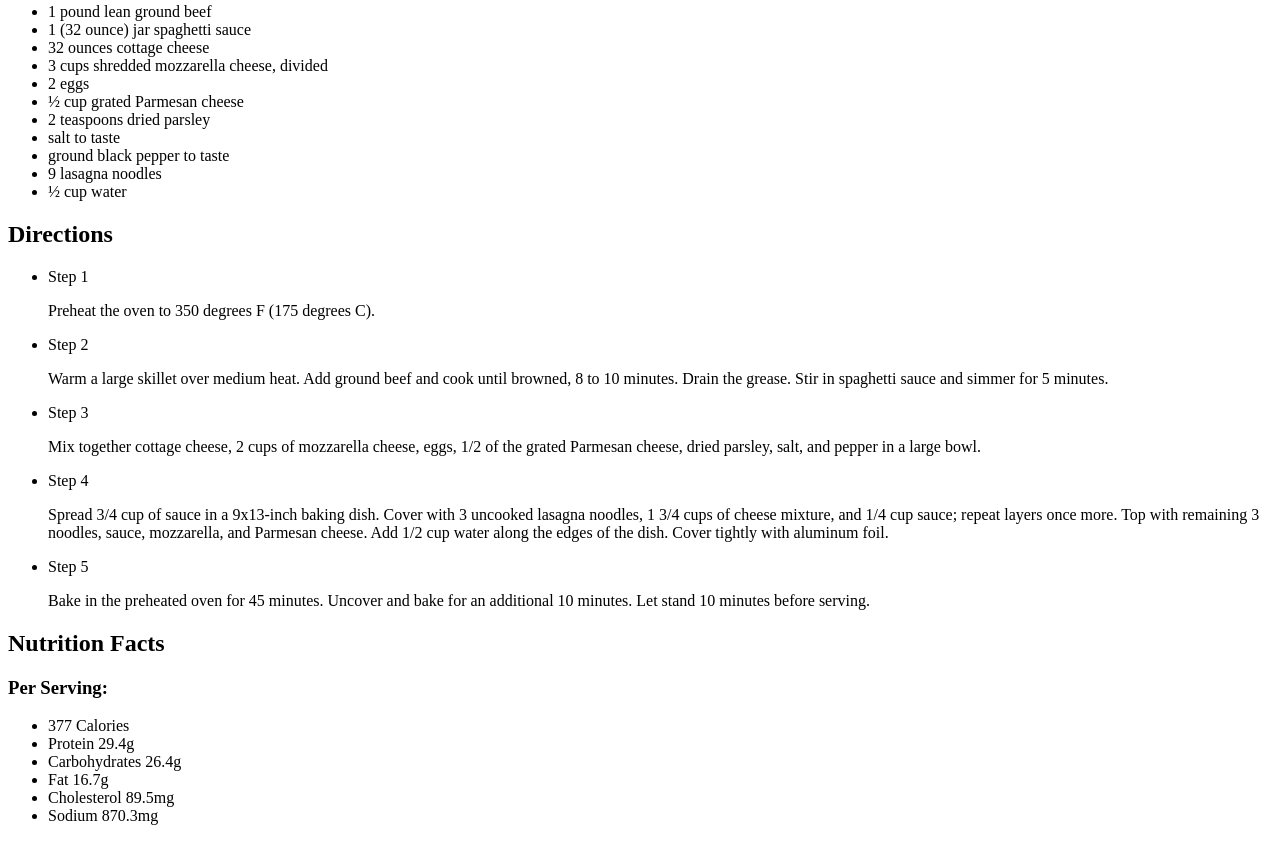
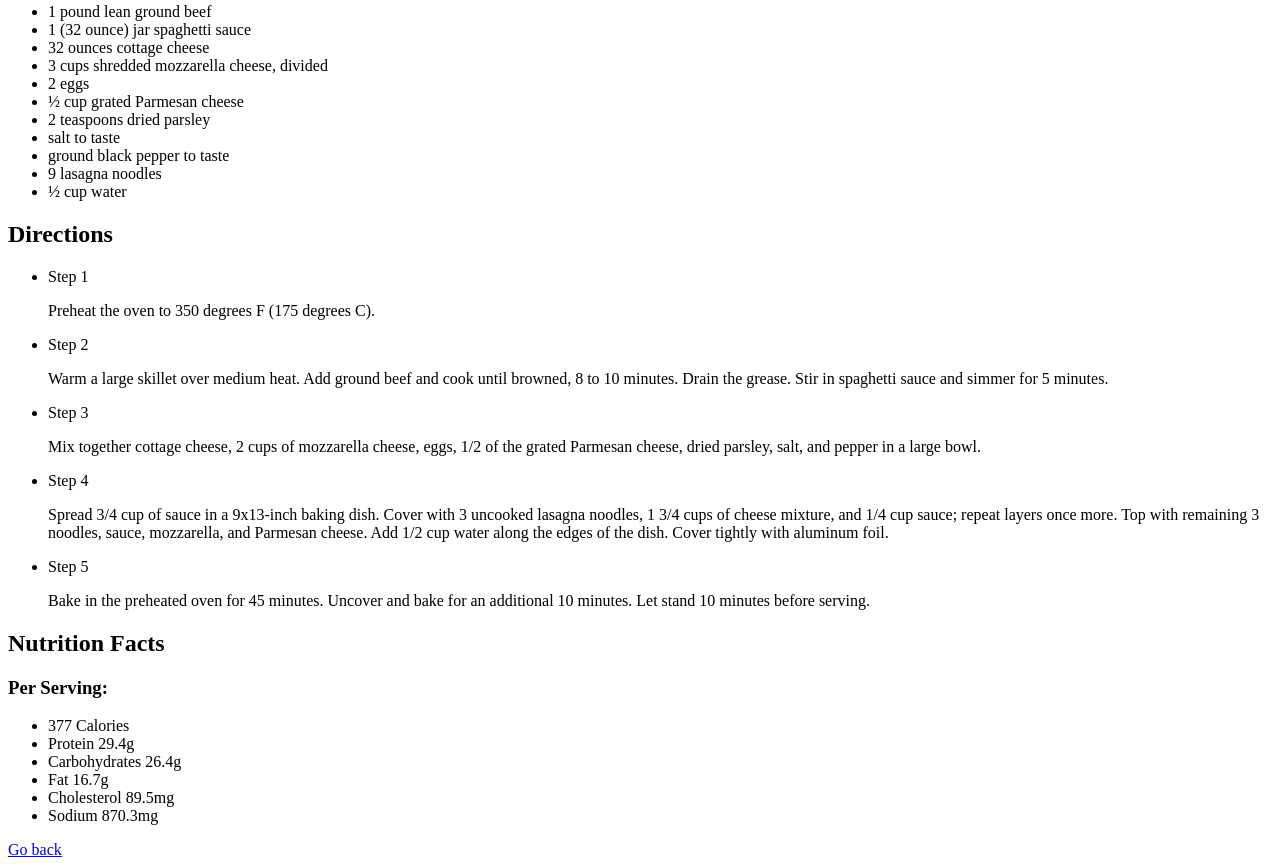
Before and after one commit to Zatania/odin-recipes, a plain HTML site: page recipes/lasagna.html in a window 1280 px wide. Shown: the part 719-1586 px from the top of the page. Before the commit the page ends 1560 px from the top, so only its background shows below. Drawn offline with Linux system fonts and the light colour scheme.

Commit message:
Add line

```diff
--- a/recipes/lasagna.html
+++ b/recipes/lasagna.html
@@ -51,5 +51,7 @@
             <li>Cholesterol 89.5mg</li>
             <li>Sodium 870.3mg</li>
         </ul>
+
+        <a href="https://zatania.github.io/odin-recipes/">Go back</a>
     </body>
 </html>
```
